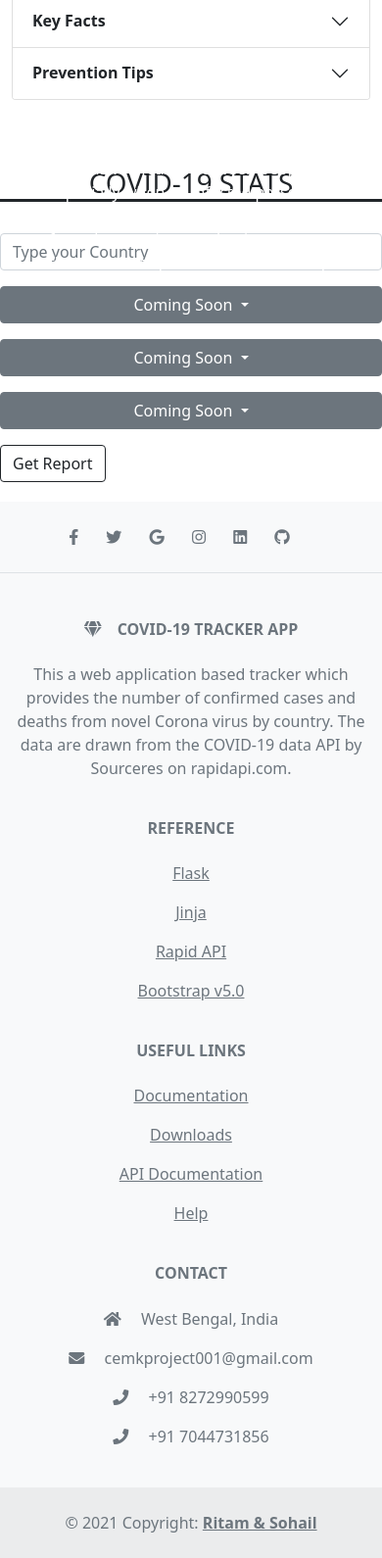
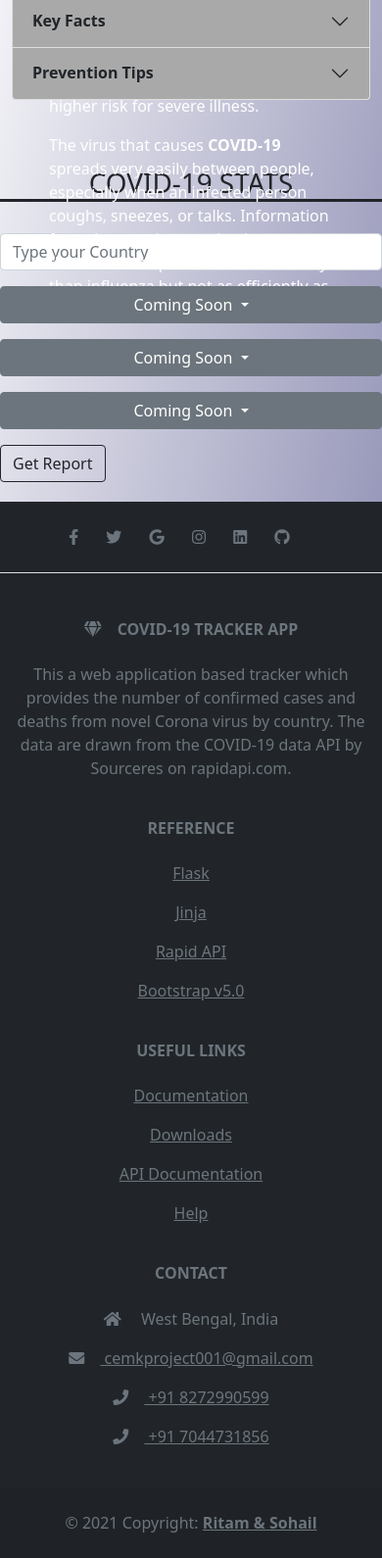
Before and after one commit to CEMK-SKR/covid19-tracker-using-flask-and-rapid-api, a Flask app: page / in a window 390 px wide. Shown: the part 398-1988 px from the top of the page at 98% size. Run offline with Flask 2, Linux system fonts and the light colour scheme; some libraries are stand-ins or nearby versions.

Commit message:
Update index.html
Changed some Styling, added phone links and email links, added Dialogflow messenger and some color changes

```diff
--- a/Covid-19/templates/index.html
+++ b/Covid-19/templates/index.html
@@ -9,18 +9,17 @@
     <!-- Bootstrap CSS -->
     <link href="https://cdn.jsdelivr.net/npm/bootstrap@5.0.1/dist/css/bootstrap.min.css" rel="stylesheet"
         integrity="sha384-+0n0xVW2eSR5OomGNYDnhzAbDsOXxcvSN1TPprVMTNDbiYZCxYbOOl7+AMvyTG2x" crossorigin="anonymous">
-    <link rel="stylesheet" href="{{ url_for('static', filename='style.css') }}">
     <!-- <link rel="stylesheet" type="text/css" href="fontawsome.css"> -->
     <link rel="stylesheet" href="{{ url_for('static', filename='fontawesome-free-5.15.3-web/css/all.css') }}">
 
     <title>Covid-19</title>
 </head>
 
-<body>
+<body style="background: linear-gradient(to top left, #666699 -9%, #ffffff 100%);">
     <!-- NavBar Start -->
     <nav class="navbar navbar-expand-lg navbar-dark bg-dark">
         <div class="container-fluid">
-            <a class="navbar-brand" href="#">Covid-19</a>
+            <a class="navbar-brand" href="/">Covid-19</a>
             <button class="navbar-toggler" type="button" data-bs-toggle="collapse" data-bs-target="#navbarSupportedContent"
                 aria-controls="navbarSupportedContent" aria-expanded="false" aria-label="Toggle navigation">
                 <span class="navbar-toggler-icon"></span>
@@ -31,10 +30,10 @@
                         <a class="nav-link active" aria-current="page" href="https://github.com/orgs/ChatbotCEMK/people">About Us</a>
                     </li>
                     <li class="nav-item mx-2">
-                        <button type="button" class="btn btn-secondary" data-bs-toggle="tooltip" data-bs-placement="bottom"
+                        <a href="#footer"><button type="button" class="btn btn-secondary" data-bs-toggle="tooltip" data-bs-placement="bottom"
                             title="Or Call at +91-7044731856 or +91-8272990599">
                             Contact Us
-                        </button>
+                        </button></a>
                     </li>
                 </ul>
             </div>
@@ -48,7 +47,7 @@
             <div class="accordion-item">
                 <h2 class="accordion-header" id="headingOne">
                     <button class="accordion-button" type="button" data-bs-toggle="collapse" data-bs-target="#collapseOne"
-                        aria-expanded="true" aria-controls="collapseOne">
+                        aria-expanded="true" aria-controls="collapseOne" style="background: #A9A9A9;">
                         <strong>Coronavirus Disease 2019 (COVID-19)</strong>
                     </button>
                 </h2>
@@ -75,7 +74,7 @@
             <div class="accordion-item">
                 <h2 class="accordion-header" id="headingTwo">
                     <button class="accordion-button collapsed" type="button" data-bs-toggle="collapse"
-                        data-bs-target="#collapseTwo" aria-expanded="false" aria-controls="collapseTwo">
+                        data-bs-target="#collapseTwo" aria-expanded="false" aria-controls="collapseTwo" style="background: #A9A9A9;">
                         <strong>Key Facts</strong>
                     </button>
                 </h2>
@@ -105,7 +104,7 @@
             <div class="accordion-item">
                 <h2 class="accordion-header" id="headingThree">
                     <button class="accordion-button collapsed" type="button" data-bs-toggle="collapse"
-                        data-bs-target="#collapseThree" aria-expanded="false" aria-controls="collapseThree">
+                        data-bs-target="#collapseThree" aria-expanded="false" aria-controls="collapseThree" style="background: #A9A9A9;">
                         <strong>Prevention Tips</strong>
                     </button>
                 </h2>
@@ -158,9 +157,9 @@
                         Coming Soon
                     </button>
                     <ul class="dropdown-menu custom-width">
-                        <li><a class="dropdown-item" href="#">Regular link</a></li>
-                        <li><a class="dropdown-item" href="#" aria-current="true">Active link</a></li>
-                        <li><a class="dropdown-item" href="#">Another link</a></li>
+                        <li><a class="dropdown-item" href="#">Coming Soon</a></li>
+                        <li><a class="dropdown-item" href="#" aria-current="true">Coming Soon</a></li>
+                        <li><a class="dropdown-item" href="#">Coming Soon</a></li>
                     </ul>
                 </div>
             </div>
@@ -172,9 +171,9 @@
                         Coming Soon
                     </button>
                     <ul class="dropdown-menu custom-width">
-                        <li><a class="dropdown-item" href="#">Regular link</a></li>
-                        <li><a class="dropdown-item" href="#" aria-current="true">Active link</a></li>
-                        <li><a class="dropdown-item" href="#">Another link</a></li>
+                        <li><a class="dropdown-item" href="#">Coming Soon</a></li>
+                        <li><a class="dropdown-item" href="#" aria-current="true">Coming Soon</a></li>
+                        <li><a class="dropdown-item" href="#">Coming Soon</a></li>
                     </ul>
                 </div>
             </div>
@@ -241,7 +240,7 @@
     -->
 </body>
     <!-- Footer -->
-<footer class="text-center text-lg-start bg-light text-muted">
+<footer class="text-center text-lg-start bg-dark text-muted" id="footer">
     <!-- Section: Social media -->
     <section
       class="d-flex justify-content-center justify-content-lg-between p-4 border-bottom"
@@ -343,12 +342,12 @@
               Contact
             </h6>
             <p><i class="fas fa-home me-3"></i> West Bengal, India</p>
-            <p>
+            <a href="mailto: cemkproject001@gmail.com" class="text-reset"><p>
               <i class="fas fa-envelope me-3"></i>
               cemkproject001@gmail.com
-            </p>
-            <p><i class="fas fa-phone me-3"></i> +91 8272990599 </p>
-            <p><i class="fas fa-phone me-3"></i> +91 7044731856</p>
+            </p></a>
+            <a href="tel:+918272990599" class="text-reset"><p><i class="fas fa-phone me-3"></i> +91 8272990599 </p></a>
+            <a href="tel:+917044731856" class="text-reset"><p><i class="fas fa-phone me-3"></i> +91 7044731856</p></a>
           </div>
           <!-- Grid column -->
         </div>
@@ -365,5 +364,10 @@
     <!-- Copyright -->
   </footer>
   <!-- Footer -->
+  <link rel="stylesheet" href="{{ url_for('static', filename='style.css') }}">
+
+  <script src="https://www.gstatic.com/dialogflow-console/fast/messenger/bootstrap.js?v=1"></script>
+  <df-messenger intent="WELCOME" chat-title="HotBot" agent-id="9d210f8f-8c09-490a-beb9-5bef9666fa08" language-code="en">
+  </df-messenger>
 
 </html>
```
